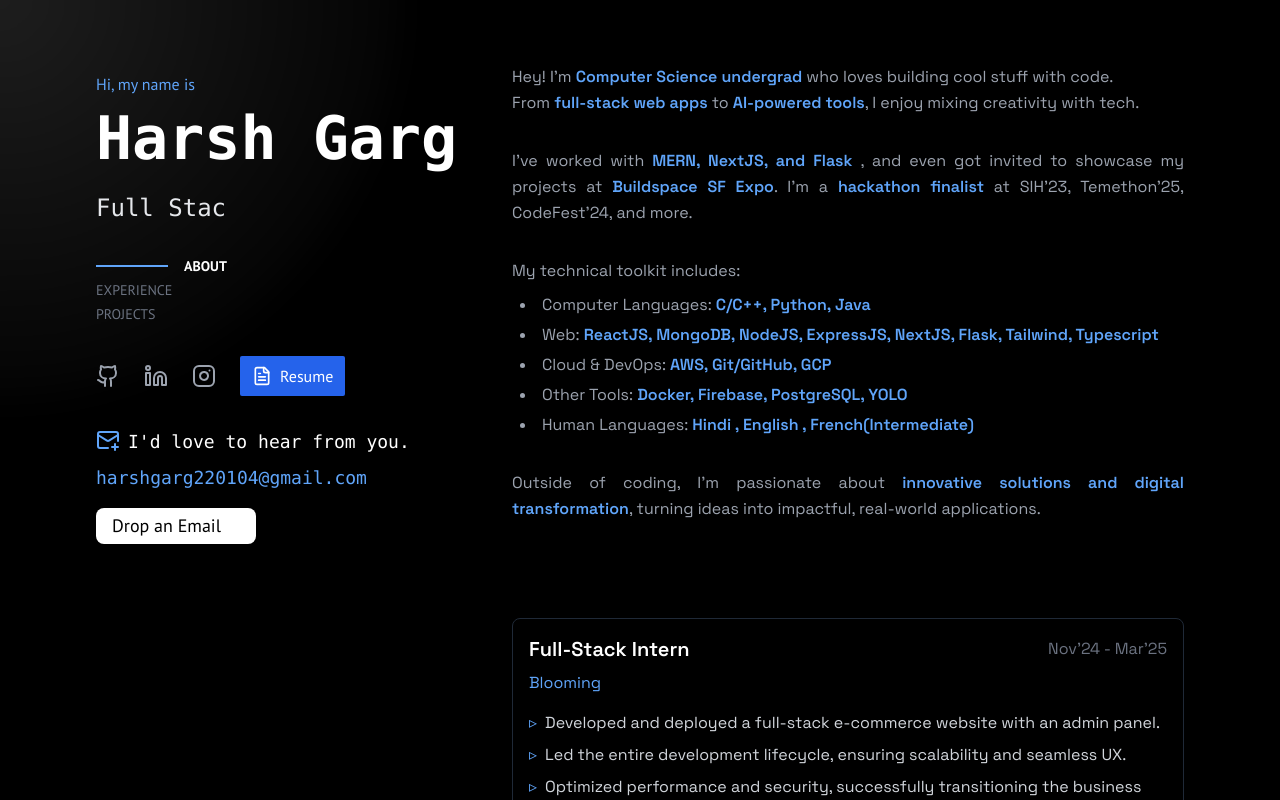
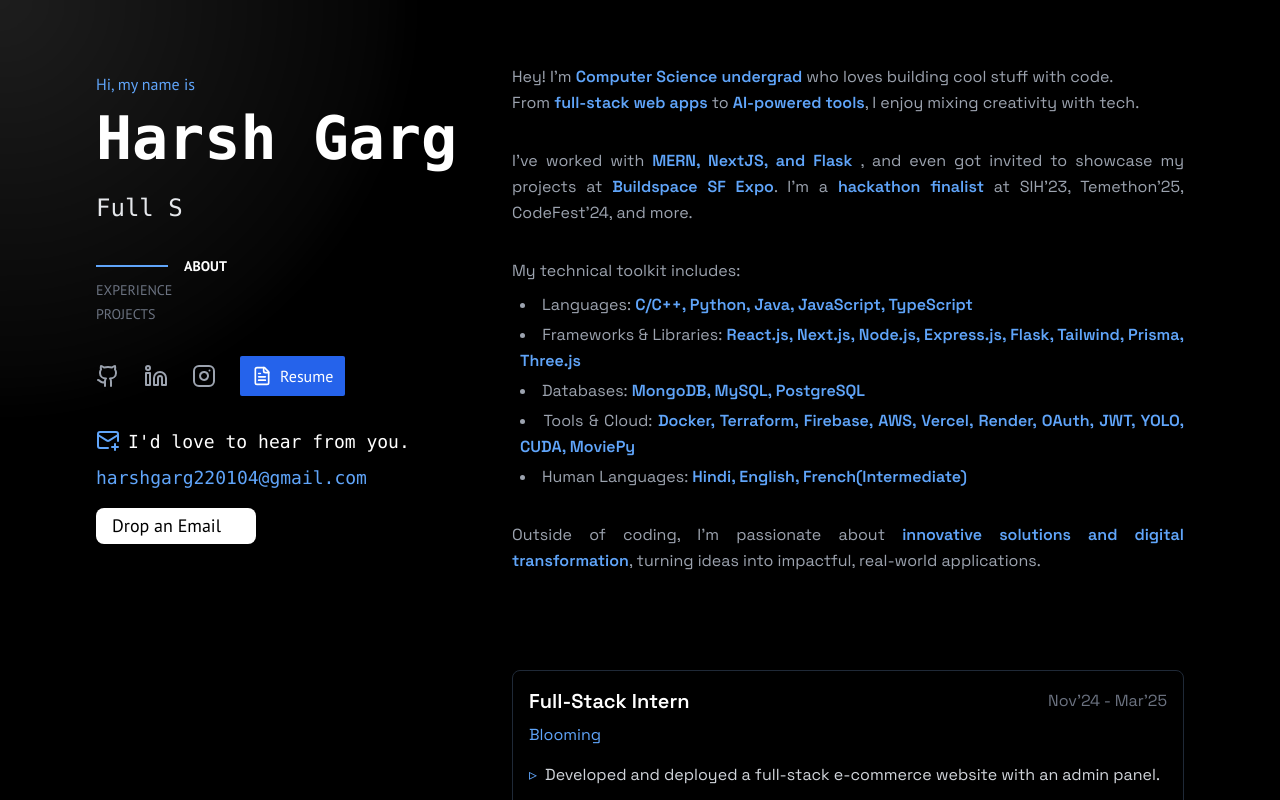
Before and after one commit to HarshGarg1290/Portfolio, a Next.js app: page / in a window 1280 px wide. Shown: the top 800 px of the page. Built offline with nearby package versions, Linux system fonts and the light colour scheme; a web font is replaced by a local one.

Commit message:
skills updation

```diff
--- a/src/components/home/About.jsx
+++ b/src/components/home/About.jsx
@@ -63,35 +63,36 @@ export default function AboutSection({ aboutRef }) {
 				<ul className="list-disc list-inside pl-2 space-y-1">
 					{" "}
 					<li>
-						Computer Languages:{" "}
+						Languages:{" "}
 						<span className="text-blue-400 font-semibold">
-							C/C++, Python, Java
+							C/C++, Python, Java, JavaScript, TypeScript
 						</span>
 					</li>{" "}
 					<li>
 						{" "}
-						Web:{" "}
+						Frameworks & Libraries:{" "}
 						<span className="text-blue-400 font-semibold">
-							ReactJS, MongoDB, NodeJS, ExpressJS, NextJS, Flask, Tailwind,
-							Typescript
+							React.js, Next.js, Node.js, Express.js, Flask, Tailwind, Prisma,
+							Three.js
 						</span>
 					</li>
 					<li>
-						Cloud & DevOps:{" "}
+						Databases:{" "}
 						<span className="text-blue-400 font-semibold">
-							AWS, Git/GitHub, GCP
+							MongoDB, MySQL, PostgreSQL
 						</span>
 					</li>
 					<li>
-						Other Tools:{" "}
+						Tools & Cloud:{" "}
 						<span className="text-blue-400 font-semibold">
-							Docker, Firebase, PostgreSQL, YOLO
+							Docker, Terraform, Firebase, AWS, Vercel, Render, OAuth, JWT,
+							YOLO, CUDA, MoviePy
 						</span>
 					</li>
 					<li>
 						Human Languages:{" "}
 						<span className="text-blue-400 font-semibold">
-							Hindi , English , French(Intermediate)
+							Hindi, English, French(Intermediate)
 						</span>
 					</li>
 				</ul>
```
